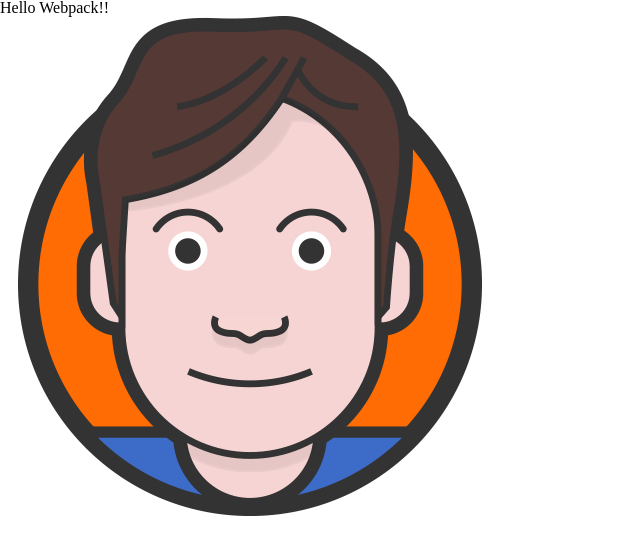
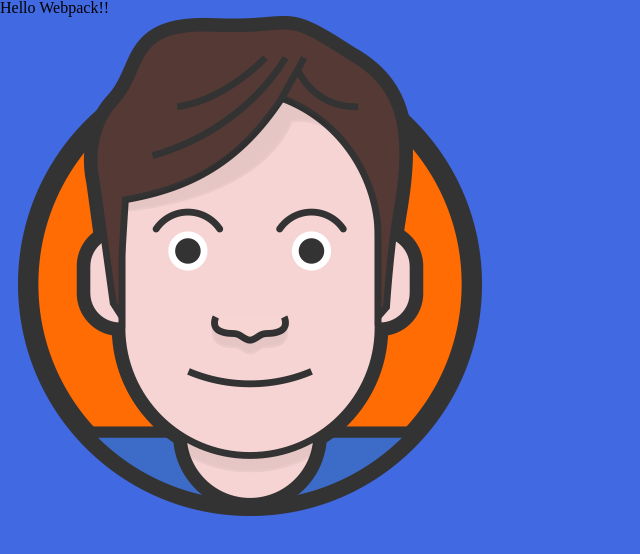
Before and after one commit to salybu/webpack.1, a website built with webpack: page index.html in a window 1280 px wide. Shown: the whole page, without its empty margins (0-640 px from the left). Built offline with nearby package versions, Linux system fonts and the light colour scheme.

Commit message:
feat: css 파일 생성 및 import in JS

```diff
--- /dev/null
+++ b/css/main.css
@@ -0,0 +1,3 @@
+body {
+  background-color: royalblue;
+}
--- a/index.html
+++ b/index.html
@@ -9,6 +9,7 @@
       rel="stylesheet"
       href="https://cdn.jsdelivr.net/npm/reset-css@5.0.1/reset.min.css"
     />
+    <link rel="stylesheet" href="./css/main.css" />
   </head>
   <body>
     <h1>Hello Webpack!!</h1>
--- a/js/main.js
+++ b/js/main.js
@@ -1 +1,3 @@
+import "../css/main.css";
+
 console.log("Webpack !");
```
